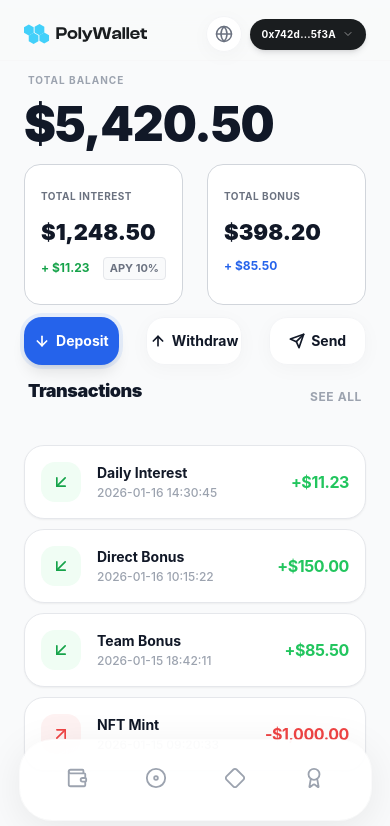
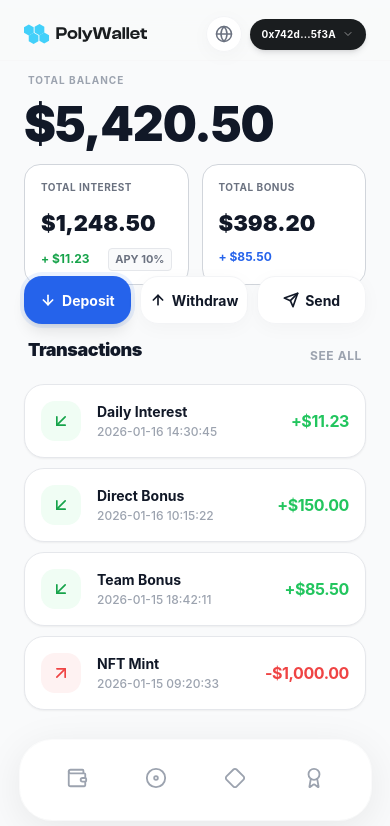
Before and after one commit to Andrey71823/PollyWallet, a React (Vite) app: page /soft-white in a window 390 px wide. Shown: the top 826 px of the page. Built offline with nearby package versions, Linux system fonts and the light colour scheme.

Commit message:
fix: tune mobile wallet spacing

```diff
--- a/src/components/variant-a/WalletA.jsx
+++ b/src/components/variant-a/WalletA.jsx
@@ -59,8 +59,8 @@ export default function WalletA() {
                             <h2 className="text-5xl font-black text-gray-900 tracking-tight mt-3">$5,420.50</h2>
                         </div>
 
-                        <div className="flex gap-6">
-                            <div className="bg-white px-4 py-6 rounded-2xl flex-1 border border-gray-300">
+                        <div className="flex gap-[13px]">
+                            <div className="bg-white px-4 py-[15px] h-[121px] rounded-2xl flex-1 border border-gray-300">
                                 <p className="text-[10px] uppercase font-bold text-gray-500 tracking-wider">{t('totalInvest', 'TOTAL INTEREST')}</p>
                                 <p className="text-[22px] font-black text-gray-900 mt-3">$1,248.50</p>
                                 <div className="mt-2 flex items-center justify-between">
@@ -68,7 +68,7 @@ export default function WalletA() {
                                     <span className="text-[11px] font-bold text-gray-500 bg-gray-50 px-1.5 py-0.5 rounded border border-gray-200">{t('apy', 'APY')} 10%</span>
                                 </div>
                             </div>
-                            <div className="bg-white px-4 py-6 rounded-2xl flex-1 border border-gray-300">
+                            <div className="bg-white px-4 py-[15px] h-[121px] rounded-2xl flex-1 border border-gray-300">
                                 <p className="text-[10px] uppercase font-bold text-gray-500 tracking-wider">{t('totalBonus', 'Total Bonus')}</p>
                                 <p className="text-[22px] font-black text-gray-900 mt-3">$398.20</p>
                                 <p className="text-[12px] text-blue-600 font-bold mt-2">+ $85.50</p>
@@ -77,7 +77,7 @@ export default function WalletA() {
                     </div>
 
                     {/* Actions */}
-                    <div className="mt-14 flex items-center gap-[27px]">
+                    <div className="!-mt-[9px] flex items-center gap-[9px]">
                         <button onClick={() => openModal('deposit')} className="flex-1 h-12 bg-blue-600 text-white rounded-[18px] shadow-lg hover:bg-blue-700 active:scale-[0.98] transition-all flex items-center justify-center gap-1.5 font-bold text-[14px] ring-4 ring-blue-500/10">
                             <ArrowDown size={16} strokeWidth={2.5} />
                             {t('deposit', 'Deposit')}
@@ -115,7 +115,7 @@ export default function WalletA() {
                     </div>
 
                     {/* Activity List */}
-                    <div className="space-y-10 mt-12">
+                    <div className="space-y-5 mt-12">
                         <div className="flex justify-between items-end px-1">
                             <h3 className="text-lg font-black text-gray-900 tracking-tight">{t('transactions', 'Transactions')}</h3>
                             <button
```
